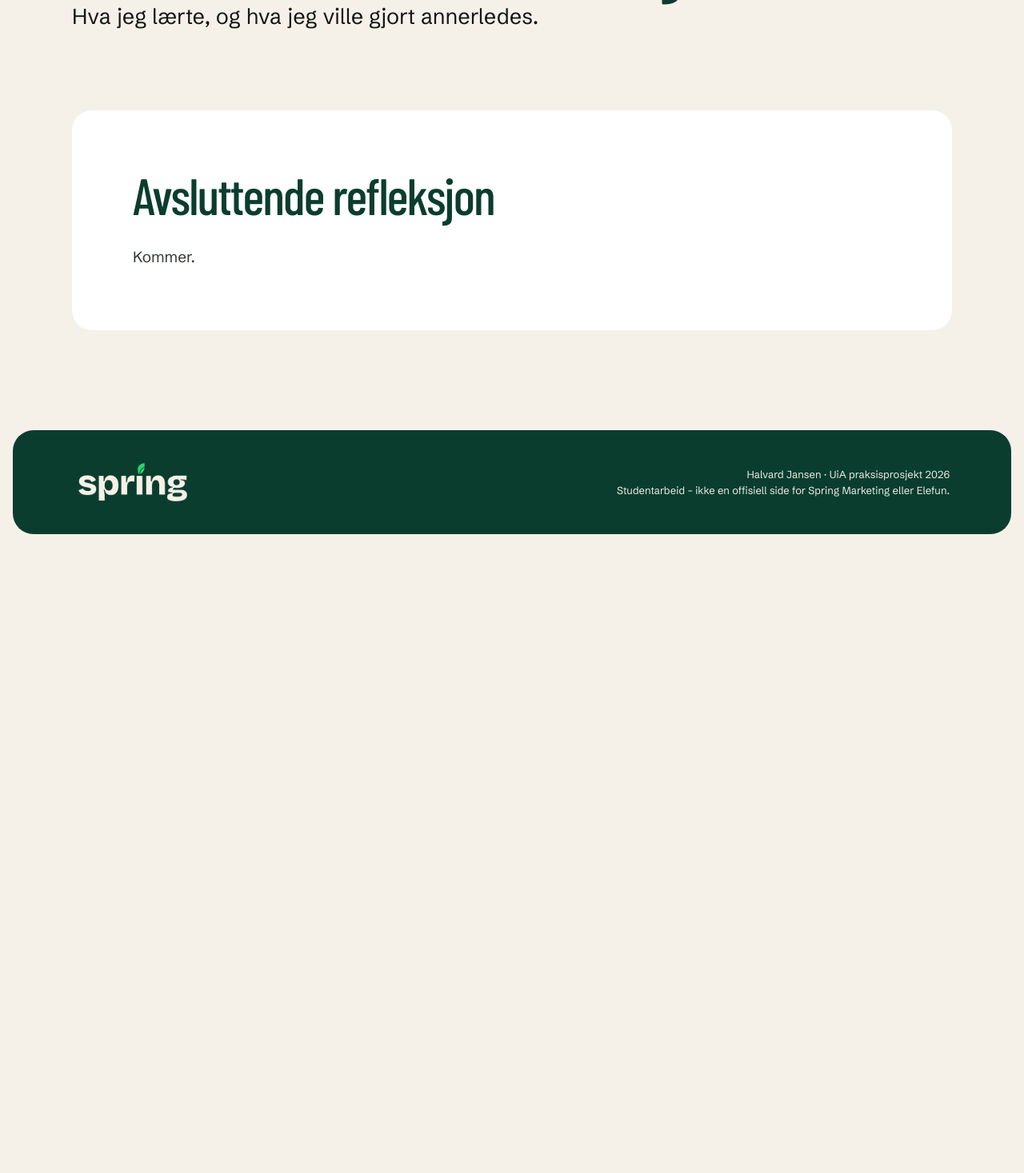
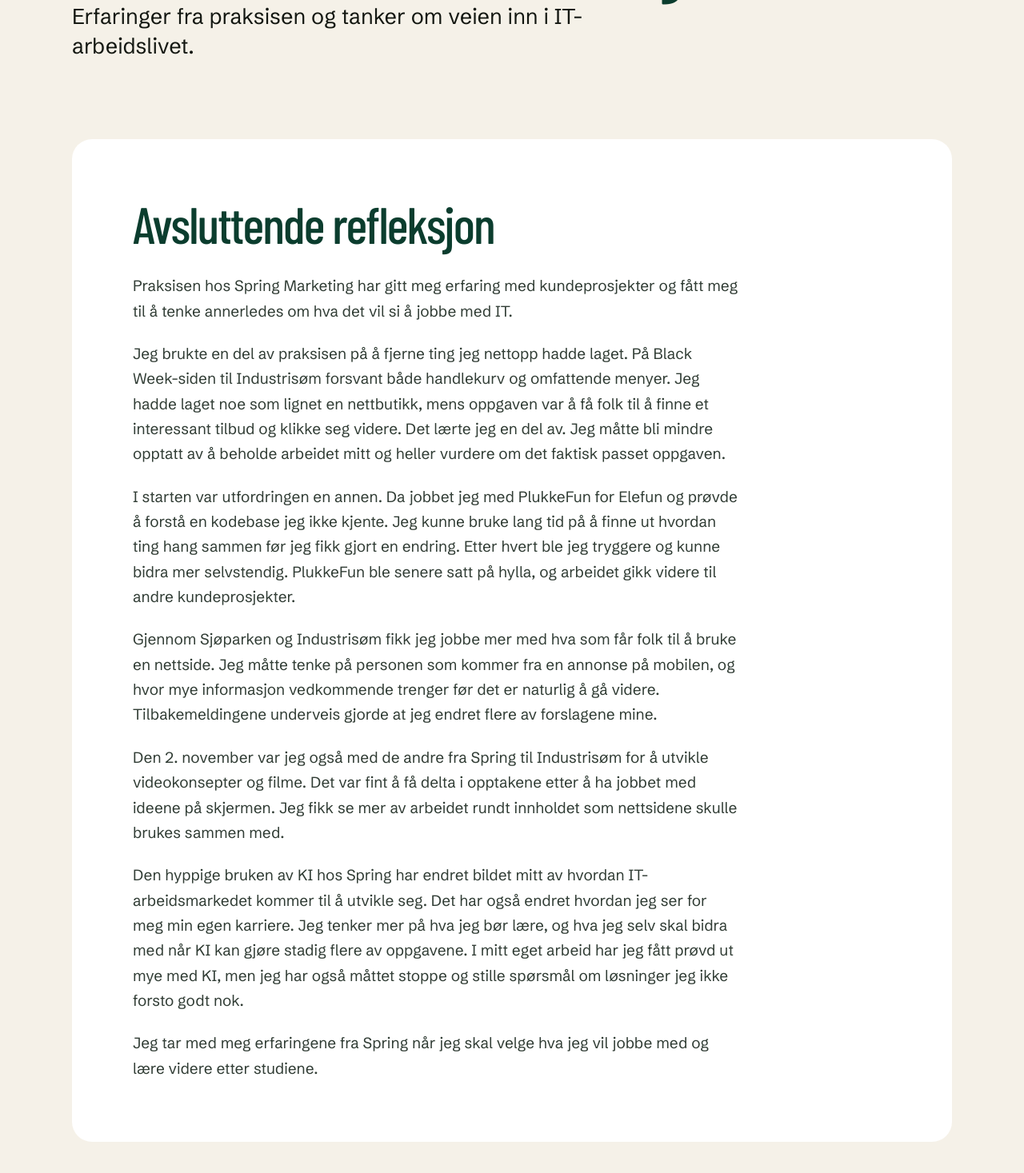
Before and after one commit to haldvar/haldvar.github.io, a plain HTML site: page avsluttende-refleksjon.html in a window 1280 px wide. Shown: the part 355-1822 px from the top of the page at 80% size. Before the commit the page ends 1039 px from the top, so only its background shows below. Drawn offline with Linux system fonts and the light colour scheme.

Commit message:
Publish approved final practice reflection

```diff
--- a/avsluttende-refleksjon.html
+++ b/avsluttende-refleksjon.html
@@ -5,7 +5,7 @@
     <meta name="viewport" content="width=device-width, initial-scale=1.0" />
     <meta
       name="description"
-      content="Avsluttende refleksjon for praksisprosjektet PlukkeFun."
+      content="Erfaringer fra praksisen hos Spring Marketing og tanker om veien inn i IT-arbeidslivet."
     />
     <meta name="theme-color" content="#f5f1e8" />
     <meta
@@ -14,7 +14,7 @@
     />
     <meta
       property="og:description"
-      content="Avsluttende refleksjon fra praksisprosjektet."
+      content="Erfaringer fra praksisen hos Spring Marketing og tanker om veien inn i IT-arbeidslivet."
     />
     <link rel="icon" href="assets/favicon.svg" type="image/svg+xml" />
     <link rel="stylesheet" href="styles.css" />
@@ -37,7 +37,7 @@
           <p class="eyebrow">Praksisprosjekt · IS-302</p>
           <h1>Avsluttende refleksjon</h1>
           <p class="page-lead">
-            Hva jeg lærte, og hva jeg ville gjort annerledes.
+            Erfaringer fra praksisen og tanker om veien inn i IT-arbeidslivet.
           </p>
         </div>
       </section>
@@ -46,7 +46,56 @@
           <article class="content-panel">
             <h2>Avsluttende refleksjon</h2>
             <div class="prose">
-              <p>Kommer.</p>
+              <p>
+                Praksisen hos Spring Marketing har gitt meg erfaring med
+                kundeprosjekter og fått meg til å tenke annerledes om hva det
+                vil si å jobbe med IT.
+              </p>
+              <p>
+                Jeg brukte en del av praksisen på å fjerne ting jeg nettopp
+                hadde laget. På Black Week-siden til Industrisøm forsvant både
+                handlekurv og omfattende menyer. Jeg hadde laget noe som lignet
+                en nettbutikk, mens oppgaven var å få folk til å finne et
+                interessant tilbud og klikke seg videre. Det lærte jeg en del
+                av. Jeg måtte bli mindre opptatt av å beholde arbeidet mitt og
+                heller vurdere om det faktisk passet oppgaven.
+              </p>
+              <p>
+                I starten var utfordringen en annen. Da jobbet jeg med
+                PlukkeFun for Elefun og prøvde å forstå en kodebase jeg ikke
+                kjente. Jeg kunne bruke lang tid på å finne ut hvordan ting
+                hang sammen før jeg fikk gjort en endring. Etter hvert ble jeg
+                tryggere og kunne bidra mer selvstendig. PlukkeFun ble senere
+                satt på hylla, og arbeidet gikk videre til andre kundeprosjekter.
+              </p>
+              <p>
+                Gjennom Sjøparken og Industrisøm fikk jeg jobbe mer med hva som
+                får folk til å bruke en nettside. Jeg måtte tenke på personen
+                som kommer fra en annonse på mobilen, og hvor mye informasjon
+                vedkommende trenger før det er naturlig å gå videre.
+                Tilbakemeldingene underveis gjorde at jeg endret flere av
+                forslagene mine.
+              </p>
+              <p>
+                Den 2. november var jeg også med de andre fra Spring til
+                Industrisøm for å utvikle videokonsepter og filme. Det var fint
+                å få delta i opptakene etter å ha jobbet med ideene på skjermen.
+                Jeg fikk se mer av arbeidet rundt innholdet som nettsidene
+                skulle brukes sammen med.
+              </p>
+              <p>
+                Den hyppige bruken av KI hos Spring har endret bildet mitt av
+                hvordan IT-arbeidsmarkedet kommer til å utvikle seg. Det har
+                også endret hvordan jeg ser for meg min egen karriere. Jeg
+                tenker mer på hva jeg bør lære, og hva jeg selv skal bidra med
+                når KI kan gjøre stadig flere av oppgavene. I mitt eget arbeid
+                har jeg fått prøvd ut mye med KI, men jeg har også måttet stoppe
+                og stille spørsmål om løsninger jeg ikke forsto godt nok.
+              </p>
+              <p>
+                Jeg tar med meg erfaringene fra Spring når jeg skal velge hva
+                jeg vil jobbe med og lære videre etter studiene.
+              </p>
             </div>
           </article>
         </div>
```
Also changed, not shown: index.html (+1 -1 lines).
